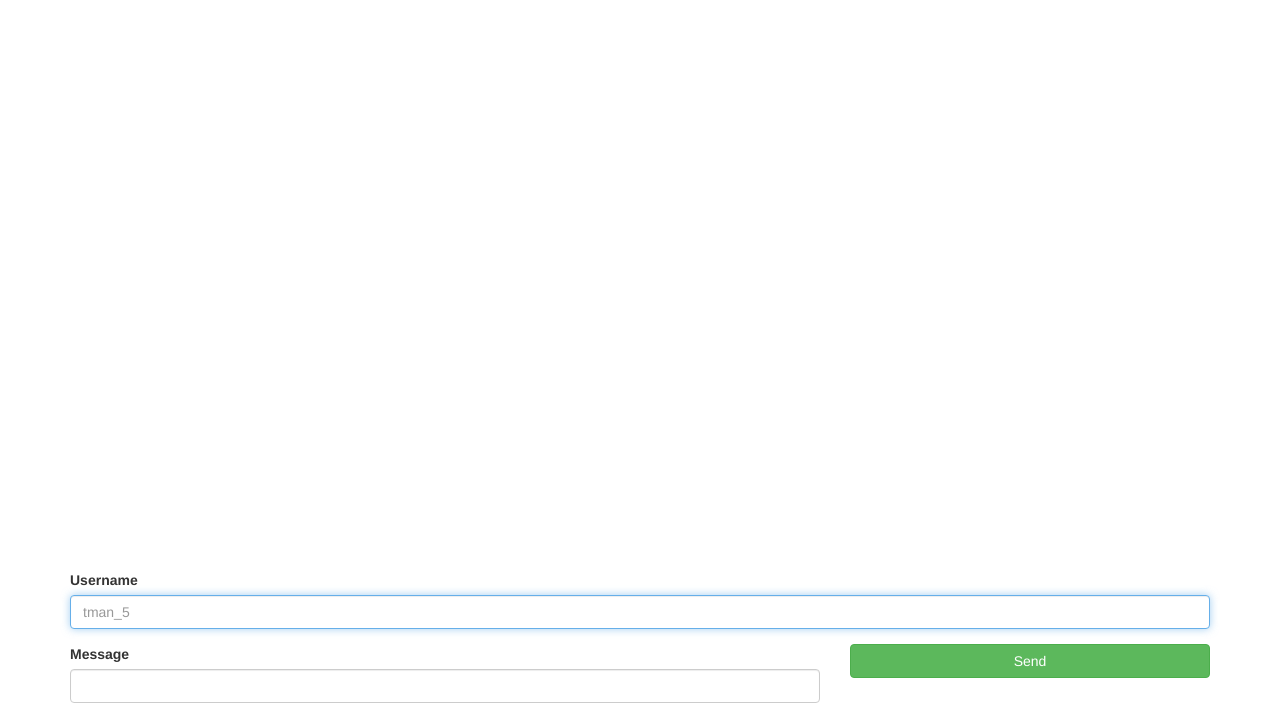
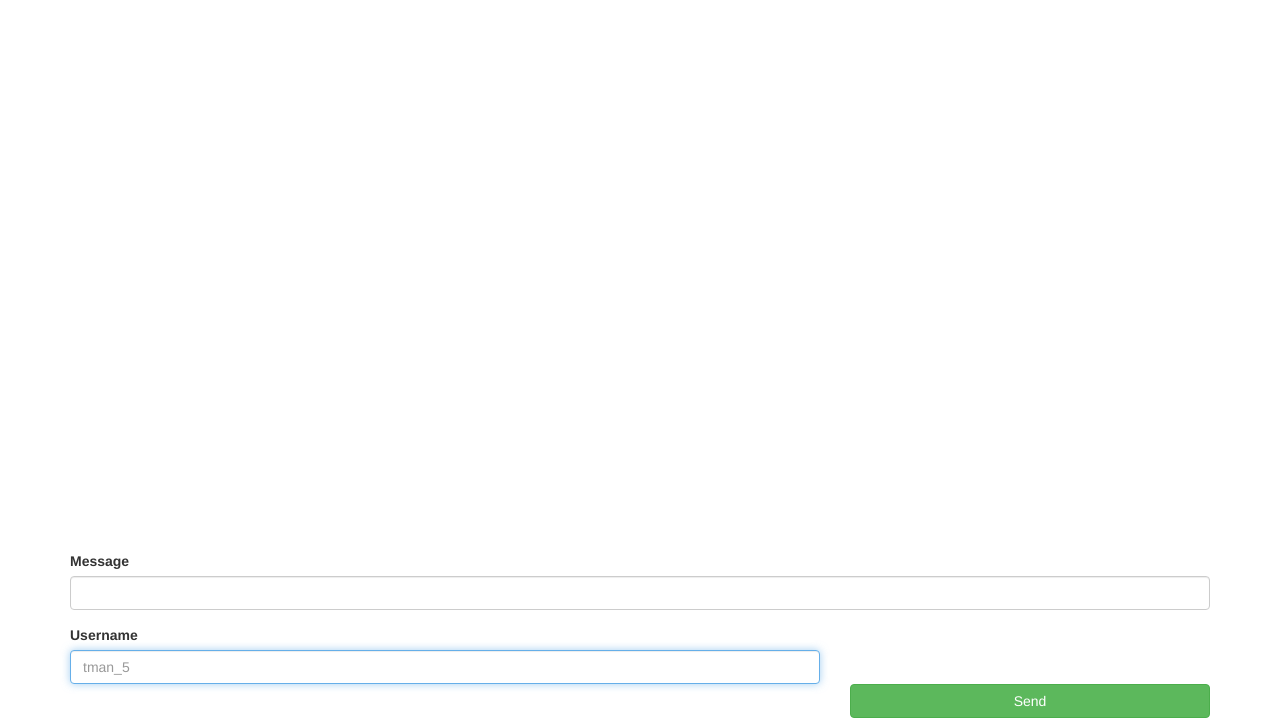
Before and after one commit to tommygaessler/socket-chat-app, a website: page public/index.html in a window 1280 px wide. Shown: the part 82-800 px from the top of the page. Drawn offline with nearby package versions, Linux system fonts and the light colour scheme; no server answers.

Commit message:
making ui better

```diff
--- a/public/index.html
+++ b/public/index.html
@@ -17,14 +17,14 @@
     <form class="navbar-fixed-bottom">
       <div class="container">
         <div class="form-group">
-          <label for="username">Username</label>
-          <input type="text" class="form-control" id="username" placeholder="tman_5" autofocus required>
+          <label for="message">Message</label>
+          <input type="text" class="form-control" id="message" placeholder required>
         </div>
         <div class="row">
           <div class="col-xs-8">
             <div class="form-group">
-              <label for="message">Message</label>
-              <input type="text" class="form-control" id="message" placeholder required>
+              <label for="username">Username</label>
+              <input type="text" class="form-control" id="username" placeholder="tman_5" autofocus required>
             </div>
           </div>
           <div class="col-xs-4">
--- a/public/styles.css
+++ b/public/styles.css
@@ -7,3 +7,7 @@ h1 {
   position: fixed;
   top: 0;
 }
+
+button {
+  margin-top: 59px;
+}
```
